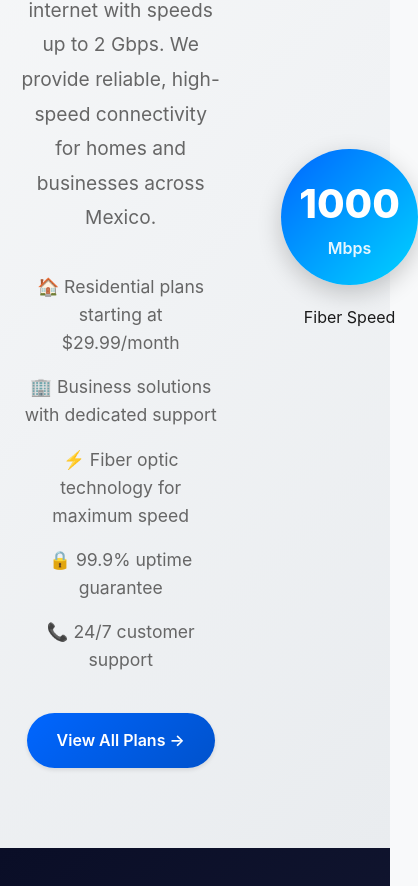
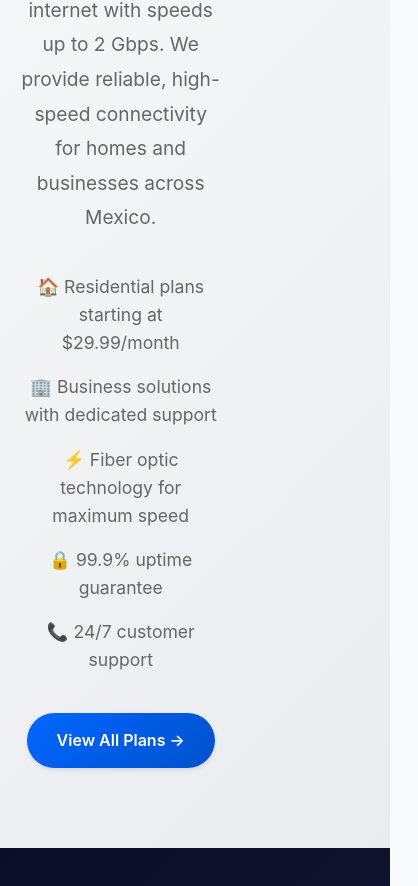
Before and after one commit to mateosi2536/my-final-project, a website built with Vite: page index.html in a window 390 px wide. Shown: the part 1029-1915 px from the top of the page, 418 px wide, since content can reach past the window. Built offline with nearby package versions, Linux system fonts and the light colour scheme.

Commit message:
Refine responsive styles for mobile devices in the about section
Added media queries to enhance the layout for tablets and small mobile devices. Adjusted the visibility of the about image on very small screens and ensured proper sizing for speed circles and font sizes for improved readability.

```diff
--- a/src/css/style.css
+++ b/src/css/style.css
@@ -542,11 +542,13 @@ main {
   }
 
   .about-image {
-    order: 1; /* Mover abajo en móviles y tablets */
+    order: 1;
   }
 
-  /* Tablets y móviles: ajustar tamaño del círculo */
-  @media (max-width: 768px) {
+  .about-text h2 {
+    font-size: 2rem;
+  }
+
   .speed-circle {
     width: min(120px, 30vw);
     height: min(120px, 30vw);
@@ -557,15 +559,9 @@ main {
   }
 }
 
-  /* Móviles muy pequeños: ocultar el componente de velocidad */
 @media (max-width: 480px) {
   .about-image {
     display: none;
-    }
-  }
-
-  .about-text h2 {
-    font-size: 2rem;
   }
 
   .speed-circle {
@@ -633,12 +629,6 @@ main {
   background: linear-gradient(135deg, var(--primary-dark) 0%, var(--primary-color) 100%);
   transform: translateY(-2px);
   box-shadow: var(--shadow-md);
-}
-
-.about-image {
-  display: flex;
-  justify-content: center;
-  align-items: center;
 }
 
 .speed-indicator {
```
Lines whose indentation alone changed are shown as unchanged.
